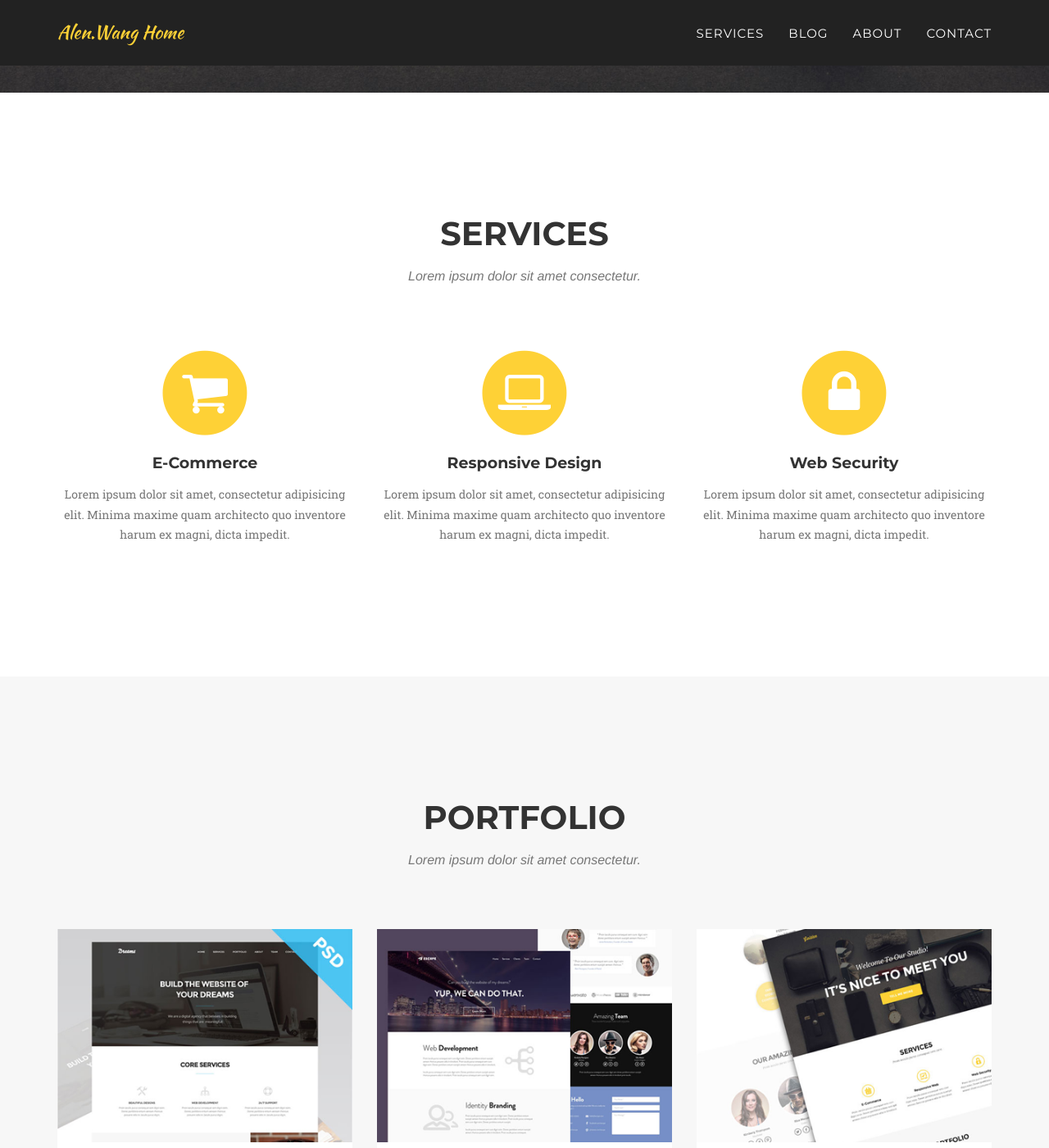
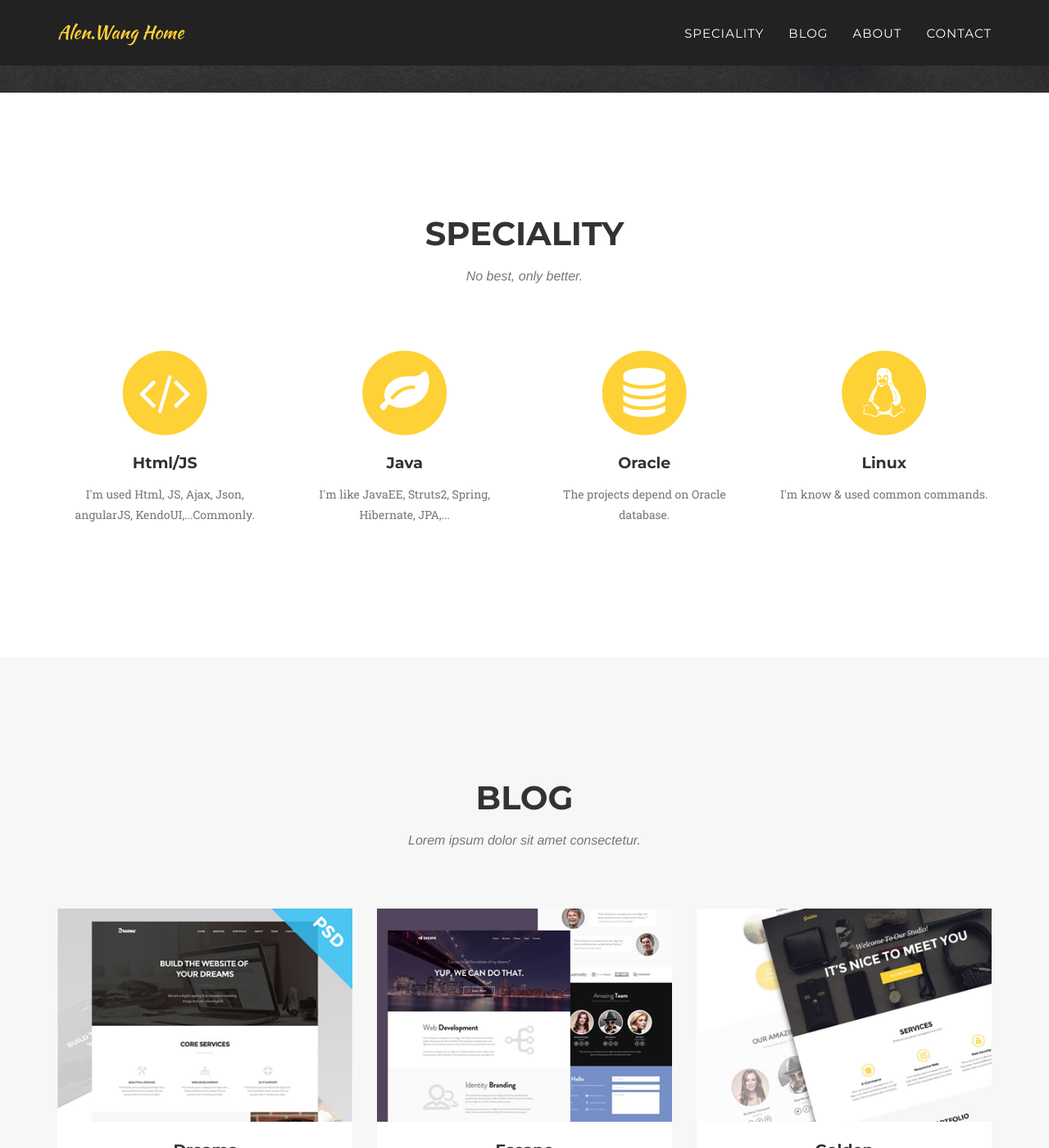
Before and after one commit to Alyong/Alyong.github.io, a Jekyll site: the page built from index.html, in a window 1280 px wide and 1400 px high, scrolled down 795 px. Shown: the whole window at 82% size. Built offline with Jekyll 4.4.1, drawn with Linux system fonts in a browser that asks for light colours; some web fonts are replaced.

Commit message:
updated speciality

```diff
--- a/_includes/blog_grid.html
+++ b/_includes/blog_grid.html
@@ -3,7 +3,7 @@
         <div class="container">
             <div class="row">
                 <div class="col-lg-12 text-center">
-                    <h2 class="section-heading">Portfolio</h2>
+                    <h2 class="section-heading">Blog</h2>
                     <h3 class="section-subheading text-muted">Lorem ipsum dolor sit amet consectetur.</h3>
                 </div>
             </div>
--- a/_includes/head.html
+++ b/_includes/head.html
@@ -4,6 +4,7 @@
     <title>{% if page.title %}{{ page.title }}{% else %}{{ site.title }}{% endif %}</title>
     <meta name="viewport" content="width=device-width">
     <meta name="description" content="{{ site.description }}">
+    <meta name="author" content="Alen.Wang Refsnes">
     <link rel="canonical" href="{{ page.url | replace:'index.html','' | prepend: site.url }}">
 
     <!-- Custom CSS & Bootstrap Core CSS - Uses Bootswatch Flatly Theme: http://bootswatch.com/flatly/ -->
--- a/_includes/header.html
+++ b/_includes/header.html
@@ -19,7 +19,7 @@
                         <a href="#page-top"></a>
                     </li>
                     <li>
-                        <a class="page-scroll" href="#services">Services</a>
+                        <a class="page-scroll" href="#services">Speciality</a>
                     </li>
                     <li>
                         <a class="page-scroll" href="#blog">Blog</a>
--- a/_includes/services.html
+++ b/_includes/services.html
@@ -3,34 +3,43 @@
         <div class="container">
             <div class="row">
                 <div class="col-lg-12 text-center">
-                    <h2 class="section-heading">Services</h2>
-                    <h3 class="section-subheading text-muted">Lorem ipsum dolor sit amet consectetur.</h3>
+                    <h2 class="section-heading">Speciality</h2>
+                    <h3 class="section-subheading text-muted">No best, only better.</h3>
                 </div>
             </div>
             <div class="row text-center">
-                <div class="col-md-4">
+                <div class="col-md-3">
                     <span class="fa-stack fa-4x">
                         <i class="fa fa-circle fa-stack-2x text-primary"></i>
-                        <i class="fa fa-shopping-cart fa-stack-1x fa-inverse"></i>
+                        <i class="fa fa-code fa-stack-1x fa-inverse"></i>
                     </span>
-                    <h4 class="service-heading">E-Commerce</h4>
-                    <p class="text-muted">Lorem ipsum dolor sit amet, consectetur adipisicing elit. Minima maxime quam architecto quo inventore harum ex magni, dicta impedit.</p>
+                    <h4 class="service-heading">Html/JS</h4>
+                    <p class="text-muted">I'm used Html, JS, Ajax, Json, angularJS, KendoUI,...Commonly.</p>
                 </div>
-                <div class="col-md-4">
+                <div class="col-md-3">
                     <span class="fa-stack fa-4x">
                         <i class="fa fa-circle fa-stack-2x text-primary"></i>
-                        <i class="fa fa-laptop fa-stack-1x fa-inverse"></i>
+                        <i class="fa fa-leaf fa-stack-1x fa-inverse"></i>
+
                     </span>
-                    <h4 class="service-heading">Responsive Design</h4>
-                    <p class="text-muted">Lorem ipsum dolor sit amet, consectetur adipisicing elit. Minima maxime quam architecto quo inventore harum ex magni, dicta impedit.</p>
+                    <h4 class="service-heading">Java</h4>
+                    <p class="text-muted">I'm like JavaEE, Struts2, Spring, Hibernate, JPA,...</p>
                 </div>
-                <div class="col-md-4">
+                <div class="col-md-3">
                     <span class="fa-stack fa-4x">
                         <i class="fa fa-circle fa-stack-2x text-primary"></i>
-                        <i class="fa fa-lock fa-stack-1x fa-inverse"></i>
+                        <i class="fa fa-database fa-stack-1x fa-inverse"></i>
                     </span>
-                    <h4 class="service-heading">Web Security</h4>
-                    <p class="text-muted">Lorem ipsum dolor sit amet, consectetur adipisicing elit. Minima maxime quam architecto quo inventore harum ex magni, dicta impedit.</p>
+                    <h4 class="service-heading">Oracle</h4>
+                    <p class="text-muted">The projects depend on Oracle database.</p>
+                </div>
+                <div class="col-md-3">
+                    <span class="fa-stack fa-4x">
+                        <i class="fa fa-circle fa-stack-2x text-primary"></i>
+                        <i class="fa fa-linux fa-stack-1x fa-inverse"></i>
+                    </span>
+                    <h4 class="service-heading">Linux</h4>
+                    <p class="text-muted">I'm know & used common commands.</p>
                 </div>
             </div>
         </div>
```
